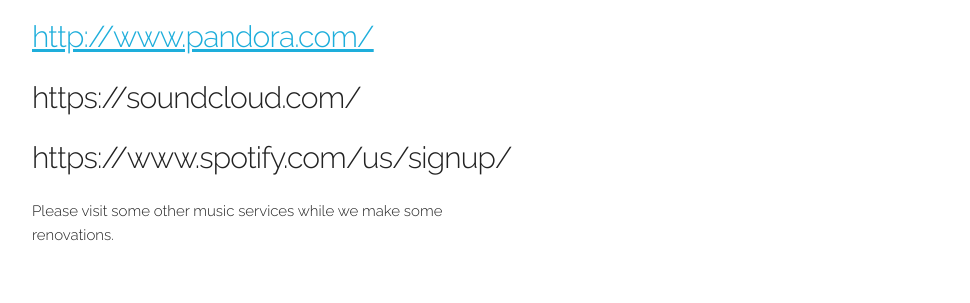
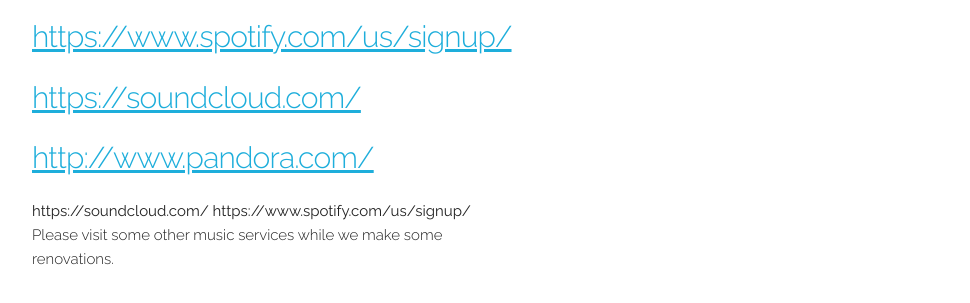
Before and after one commit to minecraftexpert2016/teachWeb, a website: page links.html in a window 1280 px wide. Shown: the part 463-766 px from the top of the page, without its empty margins (128-1098 px from the left). Drawn offline with nearby package versions, Linux system fonts and the light colour scheme.

Commit message:
Update links.html

```diff
--- a/links.html
+++ b/links.html
@@ -42,9 +42,11 @@
       <div class="row">
         <div class="one-half column">
           <h1>Here are some other music services for you to enjoy while we make changes:</h1>
+          <h4><a href="https://www.spotify.com/us/signup/">https://www.spotify.com/us/signup/</a></h4>
+          <h4><a href="https://soundcloud.com/">https://soundcloud.com/</a></h4>
           <h4><a href="http://www.pandora.com/">http://www.pandora.com/</a></h4>
-          <h4>https://soundcloud.com/</h4>
-          <h4>https://www.spotify.com/us/signup/</h4>
+          https://soundcloud.com/
+          https://www.spotify.com/us/signup/
           <h6>Please visit some other music services while we make some renovations.</h6>
 
 
```
